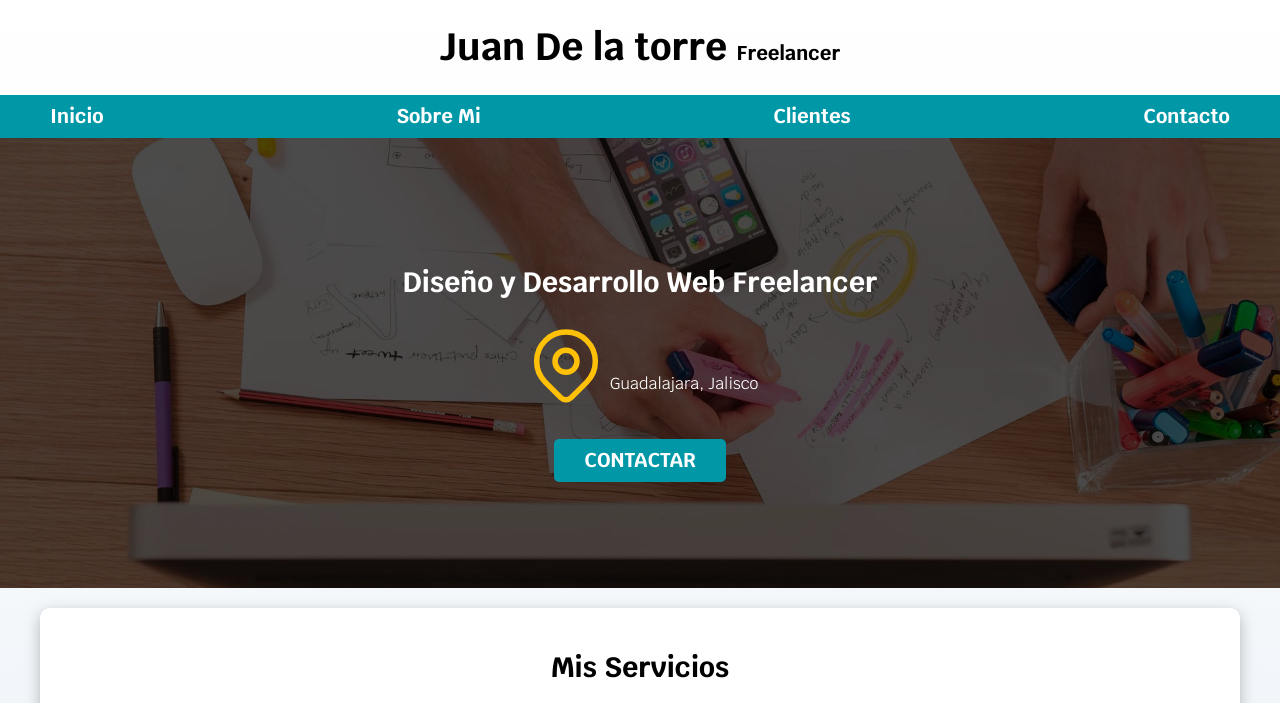
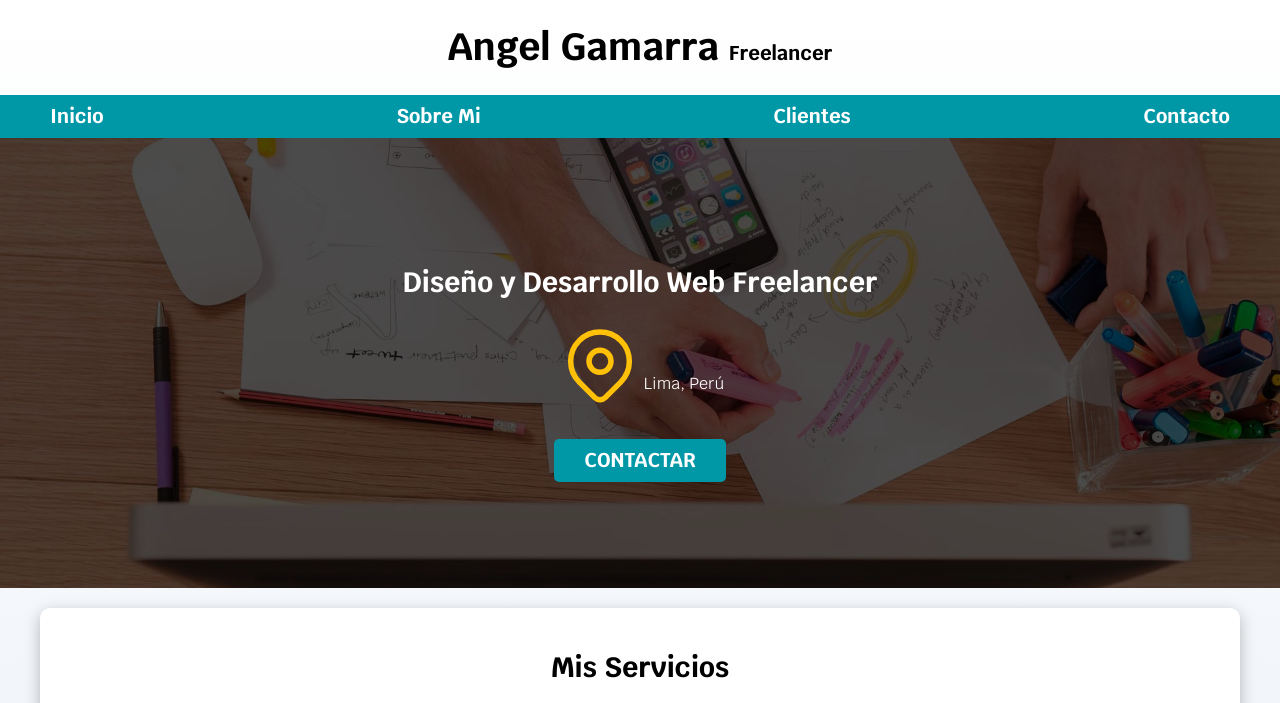
Before and after one commit to AngelGCrz/FreelancerWeb, a plain HTML site: page index.html in a window 1280 px wide. Shown: the top 703 px of the page. Drawn offline with Linux system fonts and the light colour scheme.

Commit message:
Update index.html
changed names

```diff
--- a/index.html
+++ b/index.html
@@ -12,7 +12,7 @@
 </head>
 <body>
     <header>
-        <h1 class="titulo">Juan De la torre <span>Freelancer</span></h1>
+        <h1 class="titulo">Angel Gamarra <span>Freelancer</span></h1>
     </header>
 
     <div class="nav-bg">
@@ -33,7 +33,7 @@
                     <circle cx="12" cy="11" r="3" />
                     <path d="M17.657 16.657L13.414 20.9a1.998 1.998 0 0 1 -2.827 0l-4.244-4.243a8 8 0 1 1 11.314 0z" />
                 </svg>
-                <p>Guadalajara, Jalisco</p>
+                <p>Lima, Perú</p>
             </div>
             <a class="boton" href="#">Contactar</a>
         </div> <!-- .contenido-hero -->
@@ -134,7 +134,7 @@
     </main>
 
     <footer class="footer">
-        <p>Todos los derechos reservados. Juan De la torre Freelancer</p>
+        <p>Todos los derechos reservados. Angel Gamarra Freelancer</p>
     </footer>
 
 
```
